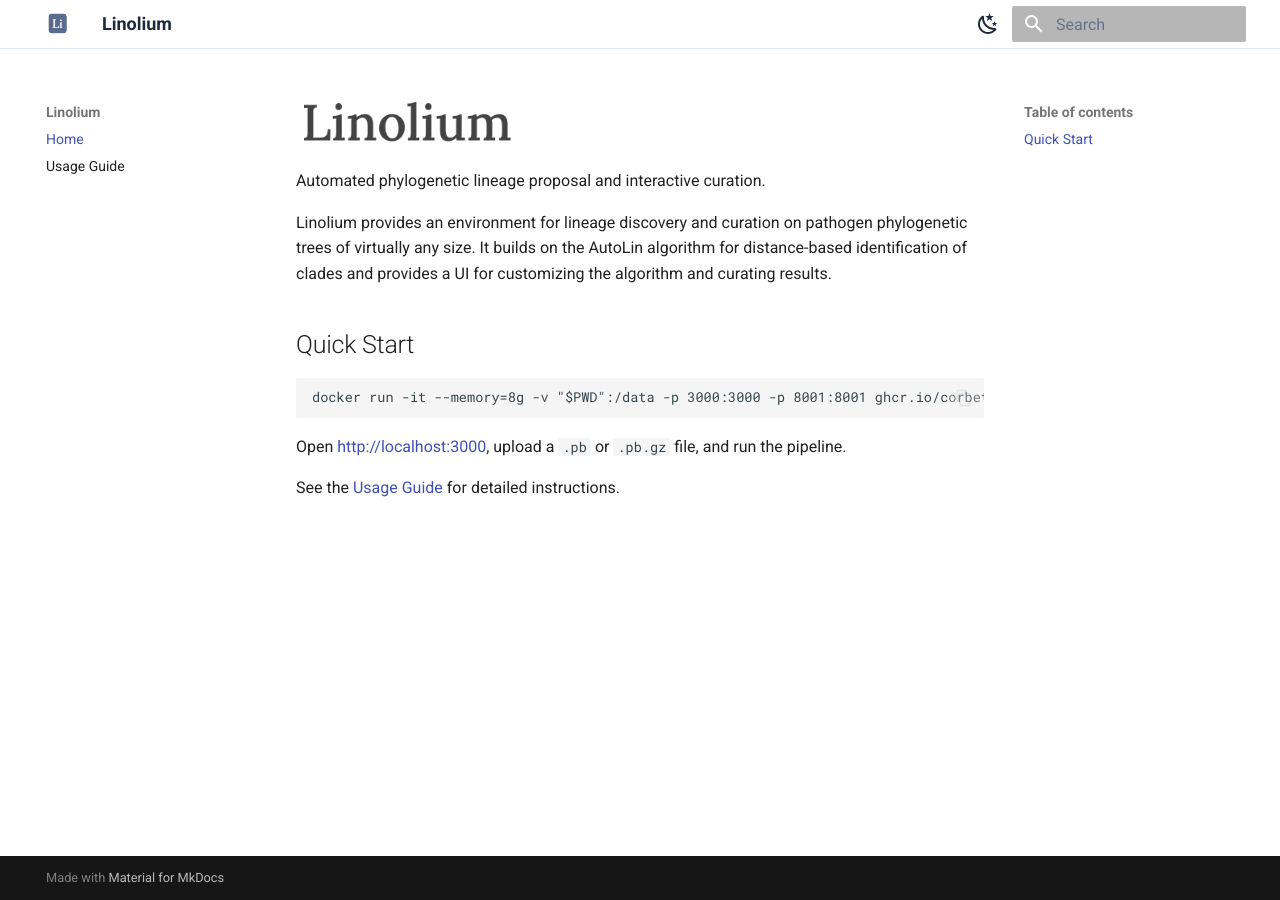
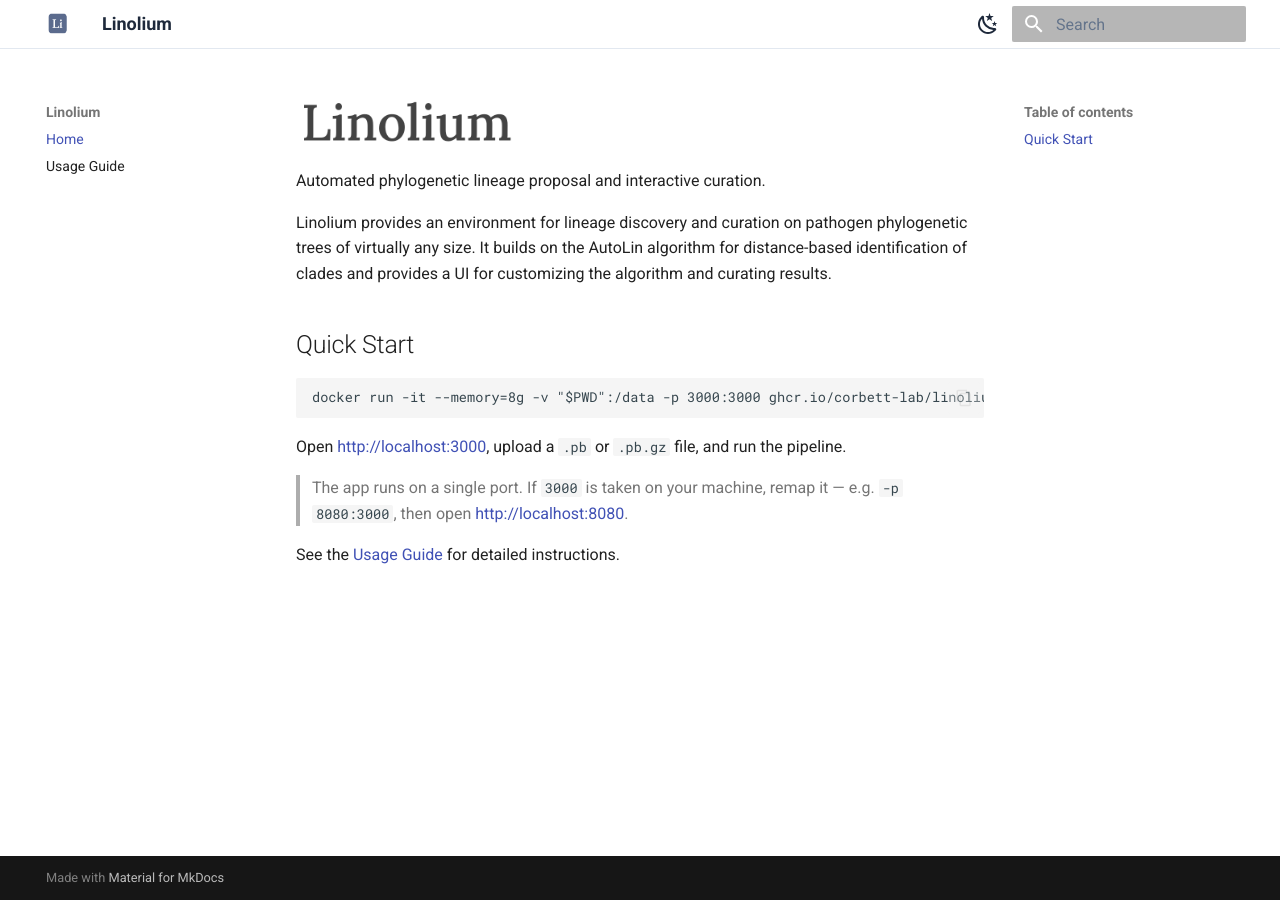
Before and after one commit to corbett-lab/lineage-curation, an MkDocs documentation site: the page built from docs/index.md, in a window 1280 px wide. Built offline with MkDocs 1.6.1 and Material for MkDocs 9.7.7, drawn with Linux system fonts in a browser that asks for light colours.

Commit message:
Docs: point Quick Start at the ghcr image CI actually publishes
The docker-publish workflow pushes to ghcr.io/corbett-lab/linolium (the repo
name), but the README/docs told users to pull ghcr.io/corbett-lab/lineage-curation
— an old name CI no longer updates, so the single-origin image would never reach
them. Rename to linolium and give docs/index.md the same single-port treatment.

````diff
--- a/docs/index.md
+++ b/docs/index.md
@@ -7,9 +7,12 @@
 ## Quick Start
 
 ```bash
-docker run -it --memory=8g -v "$PWD":/data -p 3000:3000 -p 8001:8001 ghcr.io/corbett-lab/lineage-curation
+docker run -it --memory=8g -v "$PWD":/data -p 3000:3000 ghcr.io/corbett-lab/linolium
 ```
 
 Open [http://localhost:3000](http://localhost:3000), upload a `.pb` or `.pb.gz` file, and run the pipeline.
 
+> The app runs on a single port. If `3000` is taken on your machine, remap it —
+> e.g. `-p 8080:3000`, then open [http://localhost:8080](http://localhost:8080).
+
 See the [Usage Guide](usage.md) for detailed instructions.
````
Also changed, not shown: README.md (+1 -1 lines).
